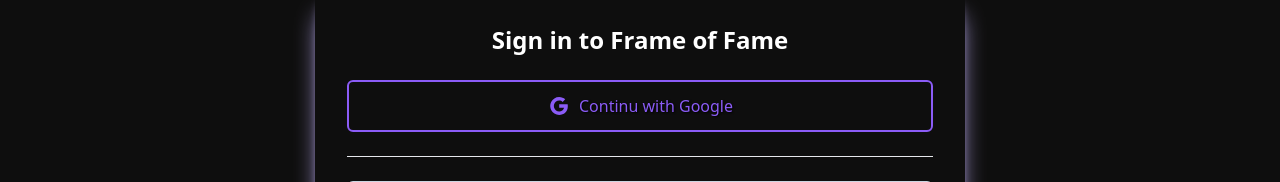
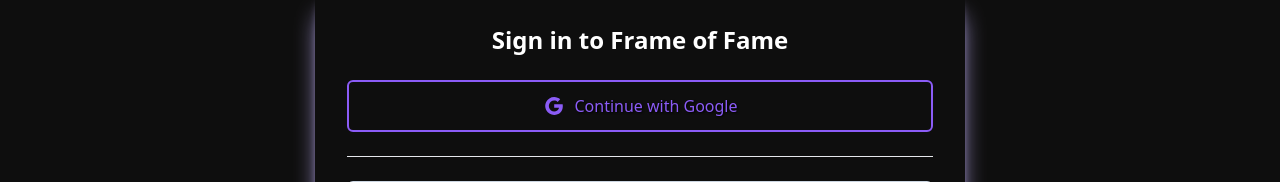
Before and after one commit to noakrispin/A13, a Next.js app: page /login in a window 1280 px wide. Shown: the part 174-356 px from the top of the page. Built offline with nearby package versions, Linux system fonts and the light colour scheme; no server answers.

Commit message:
stupid e

```diff
--- a/app/login/LoginForm.tsx
+++ b/app/login/LoginForm.tsx
@@ -77,7 +77,7 @@
             <Heading title="Sign in to Frame of Fame"/>
             <Button
             outline
-            label="Continu with Google"
+            label="Continue with Google"
             icon={AiOutlineGoogle}
             onClick={() => {signIn('google')}}
             ></Button>
```
